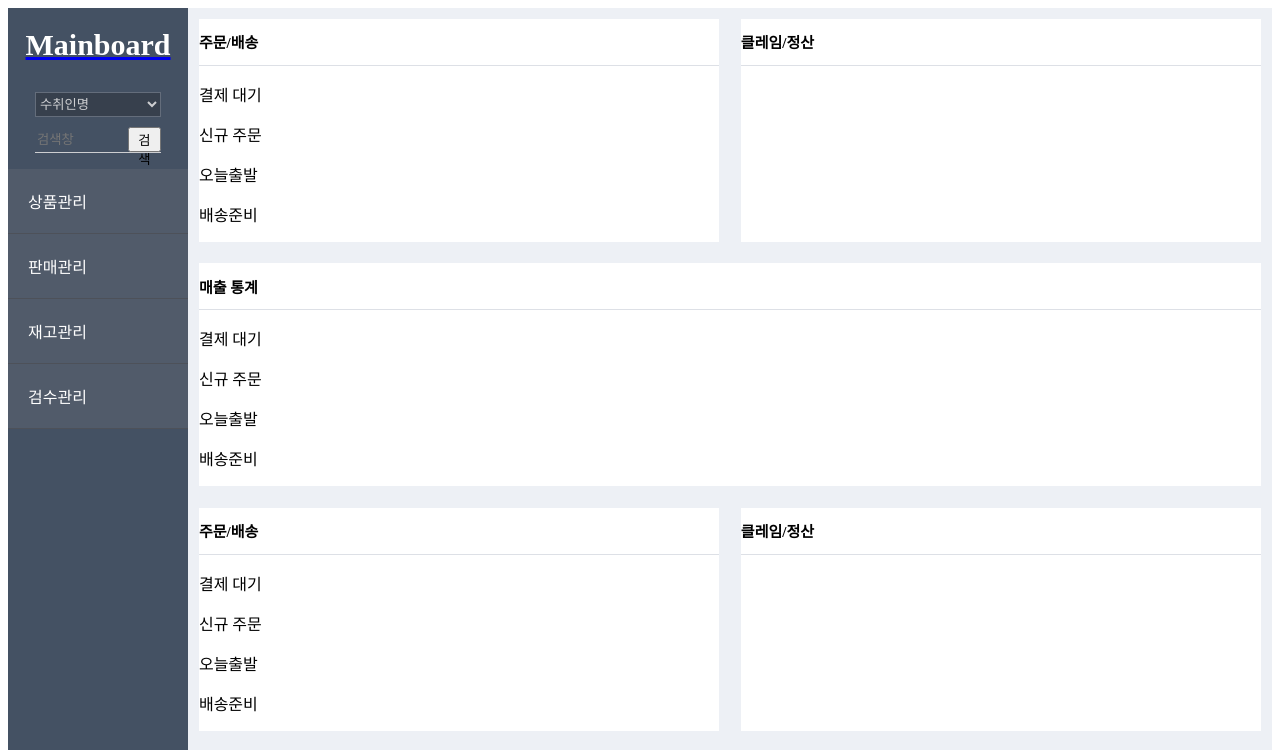
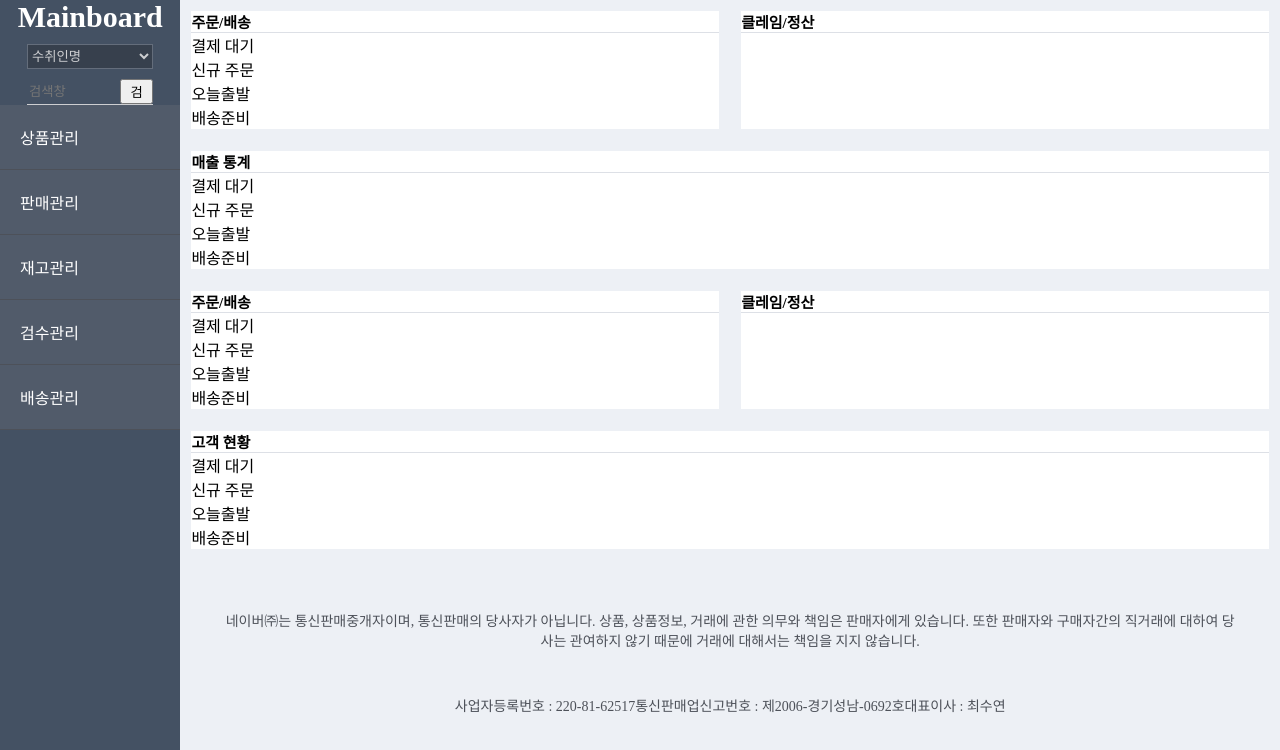
Before and after one commit to gozingamrae/mainboard-frontend--management, a React (Create React App) app: page / in a window 1280 px wide. Shown: the top 750 px of the page. Built offline with nearby package versions, Linux system fonts and the light colour scheme.

Commit message:
스타일 변경

```diff
--- a/src/App.module.css
+++ b/src/App.module.css
@@ -1,3 +1,7 @@
+* {
+    margin : 0px;
+}
+
 ul {
     list-style:none;
     padding-left:0px;
--- a/src/layouts/css/Layout.module.css
+++ b/src/layouts/css/Layout.module.css
@@ -3,6 +3,7 @@
   display: flex;
   width: 100%;
   background-color: #edf0f5;
+  min-height : 100vh;
 }
 
 .resultBox{
@@ -10,8 +11,9 @@
   display: flex;
   align-content: space-between;
   align-items: baseline;
-  height: 100%;
+  min-height: 100vh;
   width: 100%;
+
 }
 .resultBox div{
   width : 100%
--- a/src/layouts/css/NavBar.module.css
+++ b/src/layouts/css/NavBar.module.css
@@ -1,3 +1,7 @@
+a {
+    text-decoration: none;
+}
+
 .navbarBox {
     background-color: #445163;
     width : 210px;
@@ -32,6 +36,7 @@
 .mainlogo{
     color : white;
     font-size : 30px;
+    text-decoration: none;
 }
 .navButtonBox{
     width: 100%;
@@ -50,5 +55,5 @@
     color : white;
 }
 .navButton2 div:hover {
-    color : green;
+    color : rgb(195, 115, 219);
 }
--- a/src/layouts/data/NavBar.data.json
+++ b/src/layouts/data/NavBar.data.json
@@ -10,7 +10,9 @@
                                                 {"name" : "재고 조회", "src" : "/inventory"},
                                                 {"name" : "재고 출고", "src" : "/produc"}]},
                 {"name": "검수관리", "results" : [{"name" : "검수 재고 조회", "src" : "/produc"},
-                                                   {"name" : "검수하기", "src" : "/produc"}]}],
+                                                   {"name" : "검수하기", "src" : "/produc"}]},
+               {"name": "배송관리", "results" : [{"name" : "배송조회", "src" : "/produc"},
+                                                   {"name" : "배송지 목록 조회", "src" : "/produc"}]}],
    "options" :[{"value" : 1, "name" :"수취인명"},
                 {"value" : 2, "name" :"구매자명"},
                 {"value" : 3, "name" :"구매자 연락처"},
```
